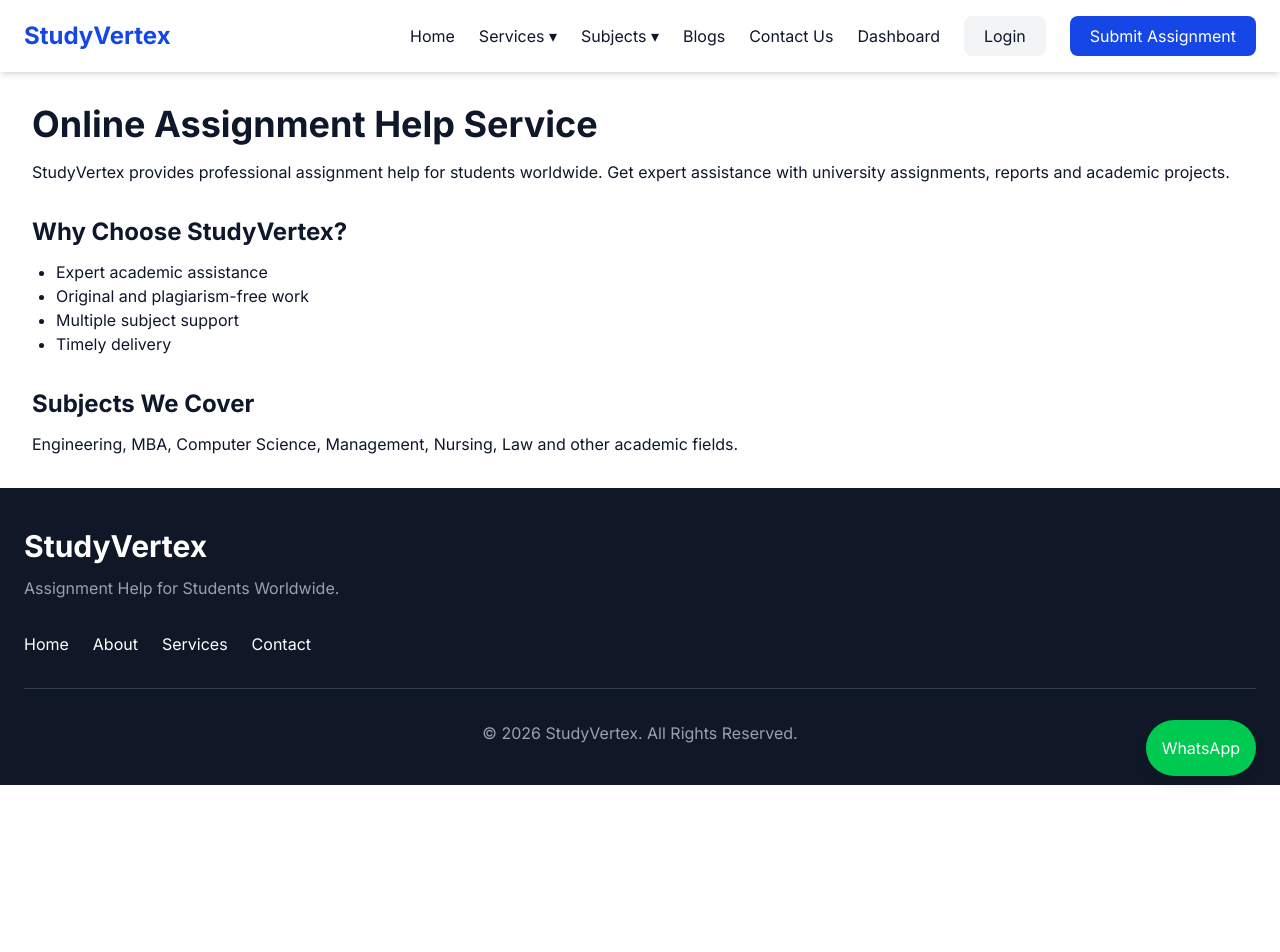
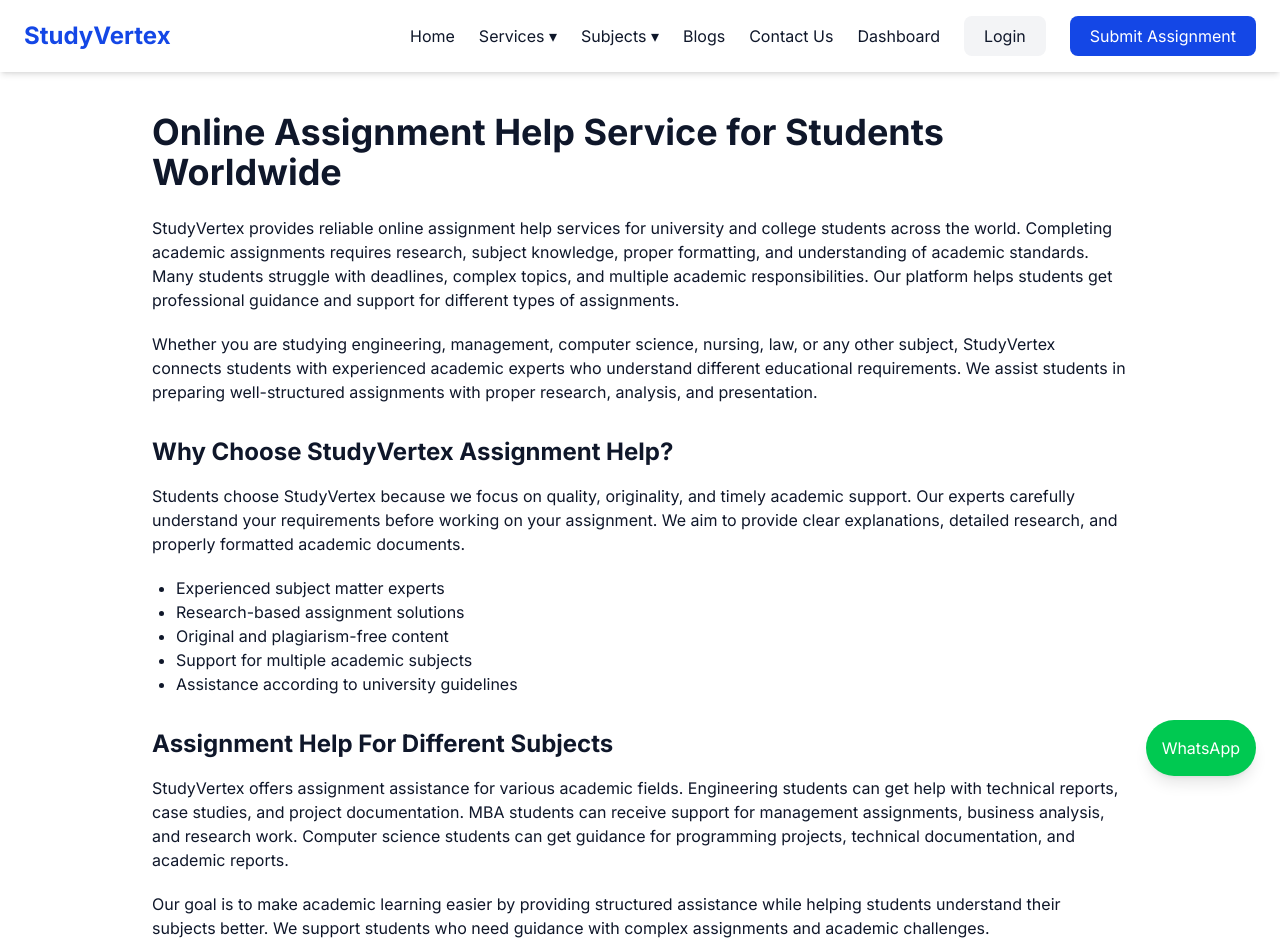
Before and after one commit to souravdadarwal01-max/StudyVertex, a Next.js app: page /assignment-help in a window 1280 px wide. Shown: the top 952 px of the page. Before the commit the page ends 800 px from the top, so only its background shows below. Built offline with nearby package versions, Linux system fonts and the light colour scheme.

Commit message:
Update page.tsx

```diff
--- a/app/assignment-help/page.tsx
+++ b/app/assignment-help/page.tsx
@@ -1,42 +1,102 @@
 export const metadata = {
-  title: "Assignment Help Service | StudyVertex",
+  title: "Assignment Help Service | Expert Academic Assistance - StudyVertex",
   description:
-    "Get expert assignment help for university students worldwide. StudyVertex provides academic assistance for assignments, reports and projects.",
+    "Get professional assignment help from StudyVertex. Our experts help university students with assignments, reports, projects and academic work worldwide.",
 };
 
 export default function AssignmentHelp() {
   return (
-    <main className="p-8">
+    <main className="max-w-5xl mx-auto px-6 py-10">
 
-      <h1 className="text-4xl font-bold">
-        Online Assignment Help Service
+      <h1 className="text-4xl font-bold mb-6">
+        Online Assignment Help Service for Students Worldwide
       </h1>
 
-      <p className="mt-4">
-        StudyVertex provides professional assignment help
-        for students worldwide. Get expert assistance with
-        university assignments, reports and academic projects.
+      <p className="mb-5">
+        StudyVertex provides reliable online assignment help services for
+        university and college students across the world. Completing academic
+        assignments requires research, subject knowledge, proper formatting,
+        and understanding of academic standards. Many students struggle with
+        deadlines, complex topics, and multiple academic responsibilities.
+        Our platform helps students get professional guidance and support for
+        different types of assignments.
       </p>
 
-      <h2 className="text-2xl font-bold mt-8">
-        Why Choose StudyVertex?
+      <p className="mb-5">
+        Whether you are studying engineering, management, computer science,
+        nursing, law, or any other subject, StudyVertex connects students with
+        experienced academic experts who understand different educational
+        requirements. We assist students in preparing well-structured
+        assignments with proper research, analysis, and presentation.
+      </p>
+
+
+      <h2 className="text-2xl font-bold mt-8 mb-4">
+        Why Choose StudyVertex Assignment Help?
       </h2>
 
-      <ul className="list-disc ml-6 mt-3">
-        <li>Expert academic assistance</li>
-        <li>Original and plagiarism-free work</li>
-        <li>Multiple subject support</li>
-        <li>Timely delivery</li>
+      <p className="mb-5">
+        Students choose StudyVertex because we focus on quality, originality,
+        and timely academic support. Our experts carefully understand your
+        requirements before working on your assignment. We aim to provide
+        clear explanations, detailed research, and properly formatted academic
+        documents.
+      </p>
+
+
+      <ul className="list-disc ml-6 mb-6">
+        <li>
+          Experienced subject matter experts
+        </li>
+        <li>
+          Research-based assignment solutions
+        </li>
+        <li>
+          Original and plagiarism-free content
+        </li>
+        <li>
+          Support for multiple academic subjects
+        </li>
+        <li>
+          Assistance according to university guidelines
+        </li>
       </ul>
 
-      <h2 className="text-2xl font-bold mt-8">
-        Subjects We Cover
+
+      <h2 className="text-2xl font-bold mt-8 mb-4">
+        Assignment Help For Different Subjects
       </h2>
 
-      <p className="mt-3">
-        Engineering, MBA, Computer Science, Management,
-        Nursing, Law and other academic fields.
+      <p className="mb-5">
+        StudyVertex offers assignment assistance for various academic fields.
+        Engineering students can get help with technical reports, case studies,
+        and project documentation. MBA students can receive support for
+        management assignments, business analysis, and research work.
+        Computer science students can get guidance for programming projects,
+        technical documentation, and academic reports.
       </p>
+
+
+      <p className="mb-5">
+        Our goal is to make academic learning easier by providing structured
+        assistance while helping students understand their subjects better.
+        We support students who need guidance with complex assignments and
+        academic challenges.
+      </p>
+
+
+      <h2 className="text-2xl font-bold mt-8 mb-4">
+        Get Professional Assignment Help Today
+      </h2>
+
+      <p>
+        Managing academic workload can be challenging, especially when students
+        have exams, projects, and personal commitments. StudyVertex provides a
+        simple way to get academic assistance from experts. Submit your
+        assignment requirements and receive professional support designed
+        around your academic needs.
+      </p>
+
 
     </main>
   );
```
